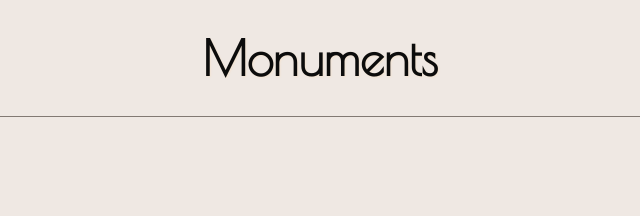
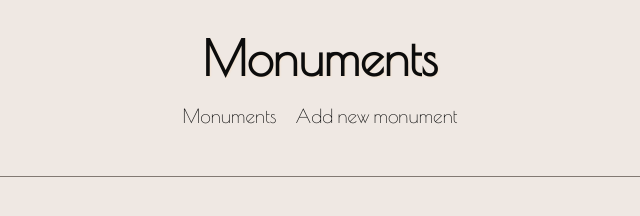
Before and after one commit to Ivet19/Monuments---Front, a website built with Vite: page index.html in a window 1280 px wide. Shown: the whole page, without its empty margins (320-960 px from the left). Built offline with nearby package versions, Linux system fonts and the light colour scheme.

Commit message:
Create navigation menu in Header component and add styles

```diff
--- a/src/components/Header/Header.css
+++ b/src/components/Header/Header.css
@@ -11,5 +11,28 @@
   display: flex;
   justify-content: center;
   align-items: center;
+  flex-direction: column;
   border-bottom: 1px solid #827973;
 }
+
+.links {
+  display: flex;
+  flex-direction: row;
+  gap: 15px;
+  list-style: none;
+  padding: 0;
+}
+
+.link {
+  color: inherit;
+  text-decoration: none;
+  padding: 2px;
+
+  &:hover {
+    background-color: #a99d96;
+  }
+}
+
+.link--current {
+  background-color: #a99d96;
+}
--- a/src/components/Header/getHeader.ts
+++ b/src/components/Header/getHeader.ts
@@ -2,7 +2,27 @@ const getHeader = (): HTMLElement => {
   const header = document.createElement("header");
   header.className = "main-header";
 
-  header.innerHTML = "<h1 class='main-title'>Monuments</h1>";
+  header.innerHTML = `
+    <h1 class='main-title'>Monuments</h1>
+    <nav>
+    <ul class="links">
+      <li>
+        <a class="link" href="/monuments">Monuments</a>
+      </li>
+      <li>
+        <a class="link" href="/add-new-monument">Add new monument</a>
+      </li>
+    </ul>
+  </nav>
+    `;
+
+  const links = header.querySelectorAll("a");
+
+  links.forEach((link) => {
+    if (window.location.pathname === link.getAttribute("href")) {
+      link.classList.add("link--current");
+    }
+  });
 
   return header;
 };
--- a/src/styles.css
+++ b/src/styles.css
@@ -7,6 +7,7 @@
 body {
   margin: 0;
   font-family: "Poiret One", system-ui;
+  font-size: 1.2rem;
   color: #0c0c0c;
   background-color: #efe8e3;
 }
```
